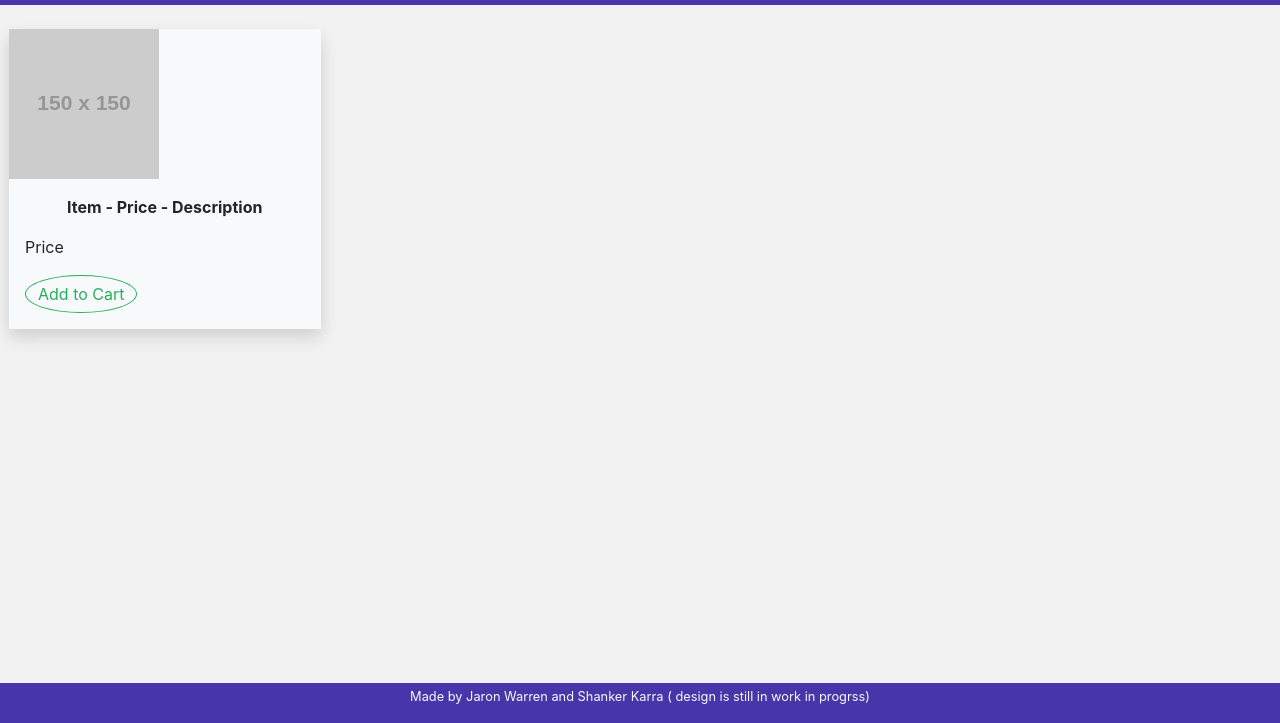
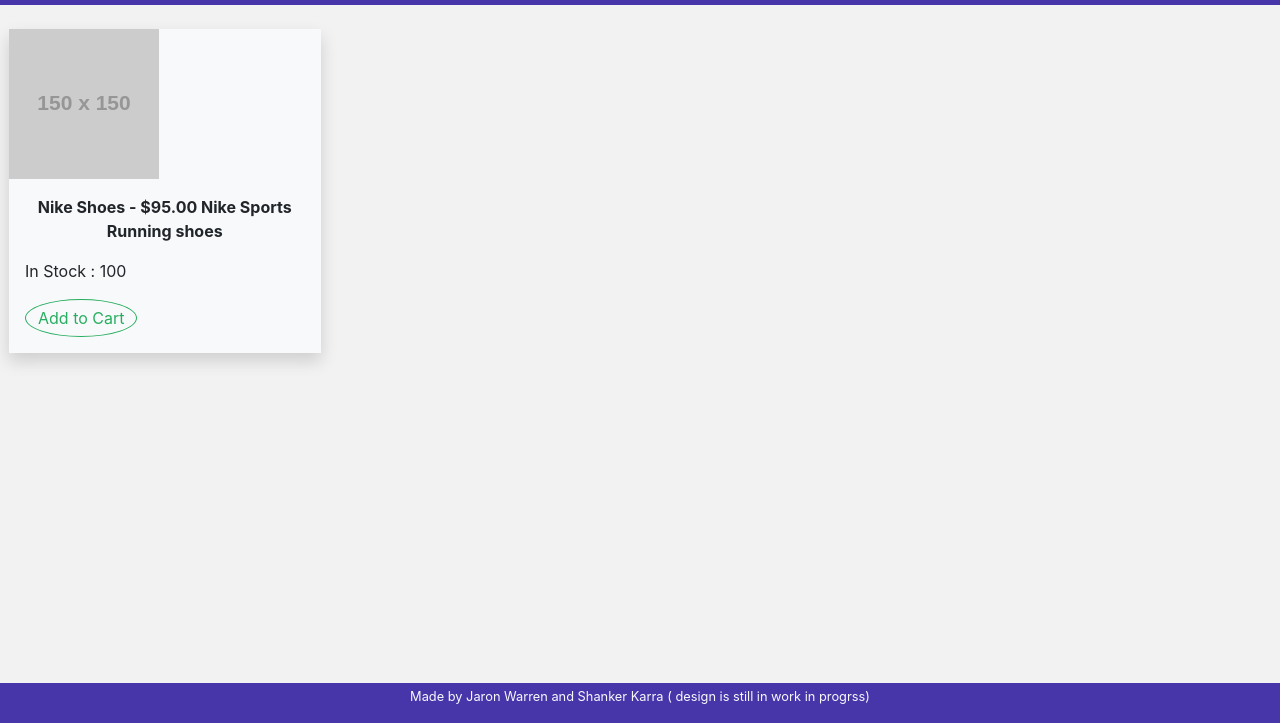
Before and after one commit to Jaron-Warren/sporting_goods, a website with bundled scripts: page index.html in a window 1280 px wide. Shown: the part 77-800 px from the top of the page. Built offline with nearby package versions, Linux system fonts and the light colour scheme; placeholder pictures from the web are drawn by us; a web font is replaced by a local one.

Commit message:
updated the Item card

```diff
--- a/index.html
+++ b/index.html
@@ -24,26 +24,23 @@
         </nav>
     </header>
     <main>
-        <!--  Shanker started here -->
-        <!-- <div class="row">
-            <div class="col mt-2">
-
-            </div> -->
-        <!-- </div> -->
-        <div class="row" id="Houses">
+        <div class="row" id="Items">
             <div class="col-md-3 col-sm-2 p-2 m-3">
-                <div class="car bg-light shadow">
+                <div class="item bg-light shadow">
                     <img src="//placehold.it/150x150" class="w-80em" alt="">
                     <div class="p-3">
                         <div class="text-center">
-                            <p><b>Item - Price - Description</b></p>
+                            <!-- <p><b>Item - Price - Description</b></p> -->
+                            <p><b>Nike Shoes - $95.00
+                                    Nike Sports Running shoes</b></p>
                         </div>
-                        <p>Price</p>
+                        <!-- <p>Stock Qty</p> -->
+                        <p>In Stock : 100</p>
                         <button type="submit" class="btn btn-outline-success">Add to Cart</button>
                     </div>
                 </div>
             </div>
-            <!-- Shanker Ended here -->
+        </div>
     </main>
     <footer class="bg-primary text-light">
         <div class="text-center">
```
